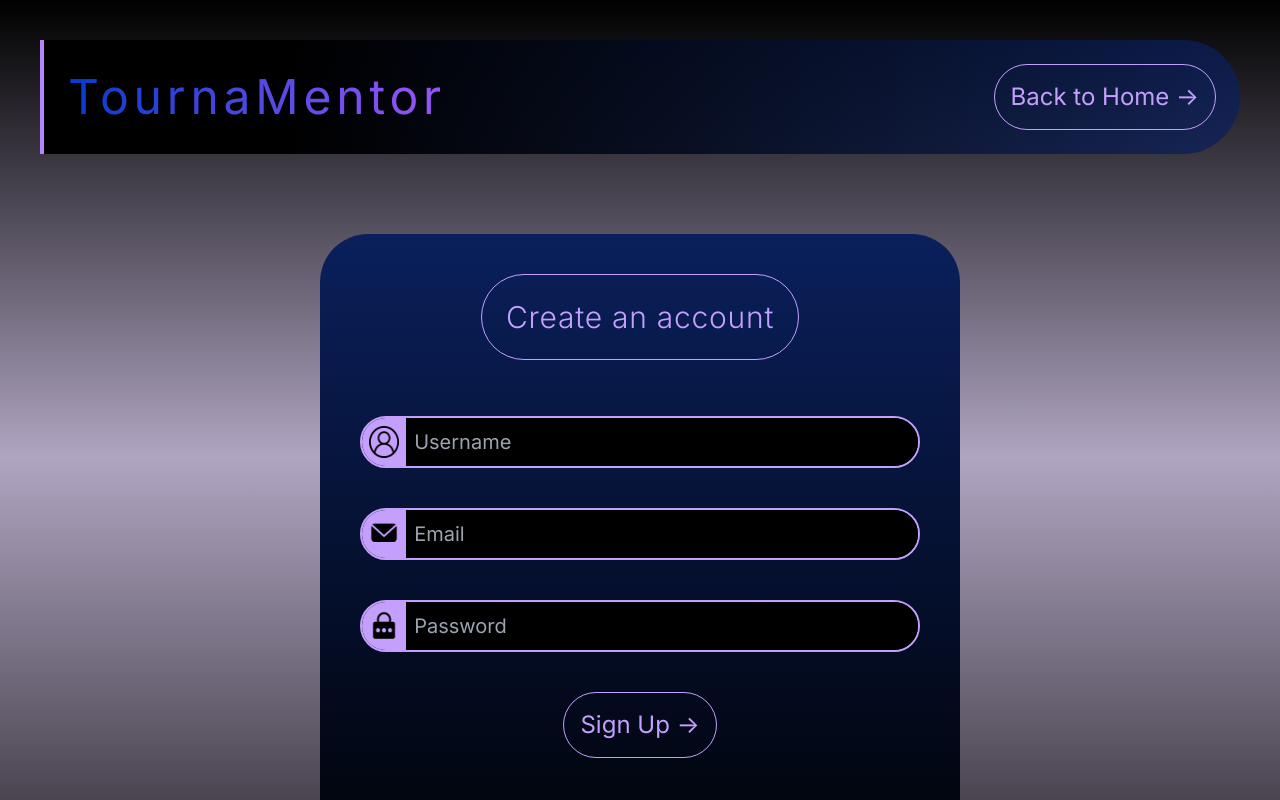
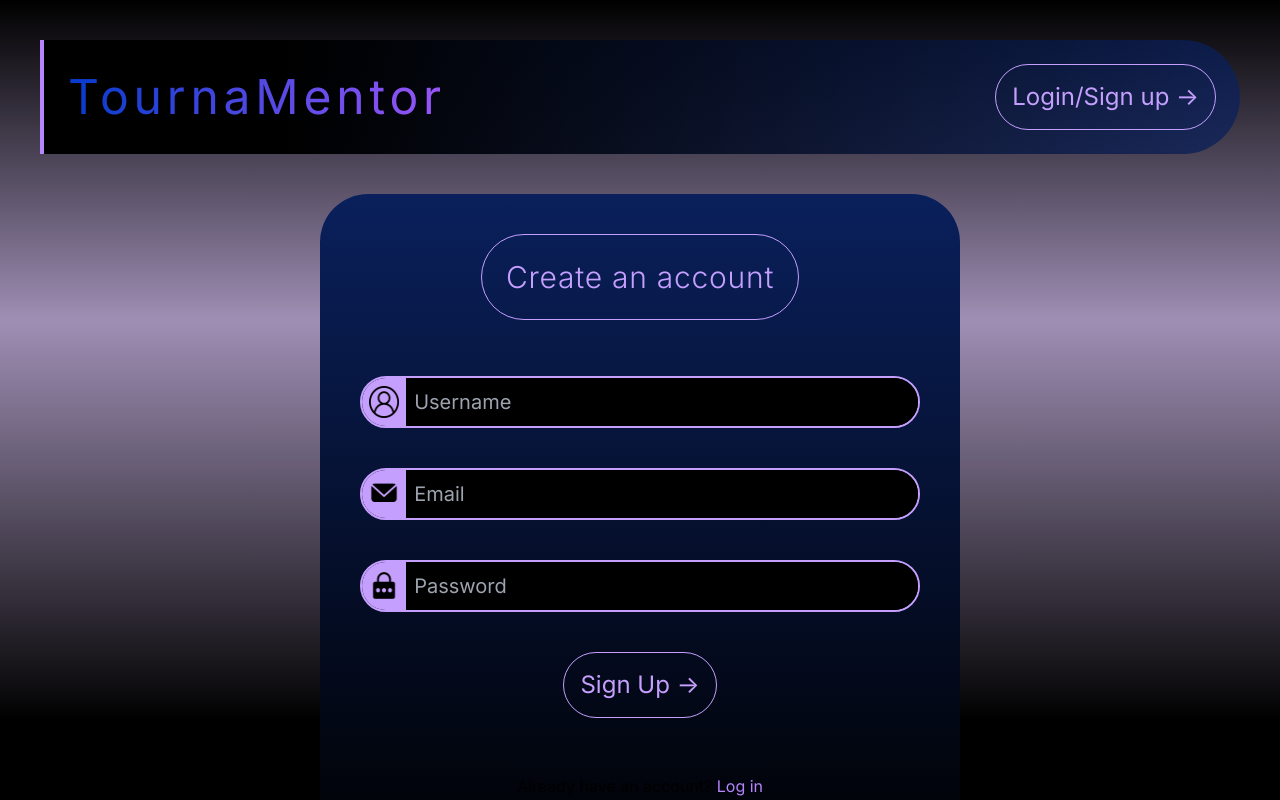
Before and after one commit to KaranvirB/tournamentor, a Next.js app: page /dashboard/login in a window 1280 px wide. Shown: the top 800 px of the page. Built offline with nearby package versions, Linux system fonts and the light colour scheme; what tailwindcss-animated would draw is missing.

Commit message:
Added and fixed React Redux implementation for Login button

```diff
--- a/src/app/components/layout.tsx
+++ b/src/app/components/layout.tsx
@@ -1,5 +1,9 @@
+'use client'
 import { ReactNode } from "react";
 import Link from "next/link";
+import LoginPageButton from "./loginPageButton";
+import { useAppSelector, useAppDispatch } from "../hooks";
+import { goLogin } from "../features/buttons/loginPageSlice";
 
 /*
 *  This is the layout of most pages on the site
@@ -7,7 +11,40 @@ import Link from "next/link";
 *  This allows for less repetition of code across the project
 */
 
+// interface State {
+//     isLogin: boolean,
+//     text: string,
+//     link: string
+// };
+
+// type Action =
+//       {type: "login"}
+//     | {type: "return"}
+
+// const initialState: State = {isLogin: false, text: "Login/Sign up", link: "/dashboard/login"};
+// const loginState: State = {isLogin: true, text: "Return to Homepage", link: "/dashboard"};
+
+// function stateReducer(state: State, action: Action): State {
+//     switch (action.type) {
+//         case "login":
+//             return loginState;
+//         case "return":
+//             return initialState;
+//         default:
+//             throw new Error("Unknown action");
+//     }
+// }
+
 export default function Layout({children,}: Readonly<{children:ReactNode;}>) {
+
+    // const [state, dispatch] = useReducer(stateReducer, initialState);
+
+    // const goLogin = () => dispatch({ type: "login"});
+    // const goBack = () => dispatch({ type: "return"});
+
+    const loginPage = useAppSelector((state) => state.loginPageButton.value)
+    const dispatch = useAppDispatch();
+
     return (
         <main className="flex flex-col h-screen p-10 space-y-10 justify-between bg-gradient-to-b from-black via-purple-950/40 via-40% to-black to-90%">
 
@@ -15,12 +52,13 @@ export default function Layout({children,}: Readonly<{children:ReactNode;}>) {
 
             <div className="flex flex-row bg-gradient-to-l from-blue-950/75 to-black to-80% border-l-4 border-purple-400 p-6 rounded-r-full justify-between">
                 <Link href="/dashboard" className="text-5xl tracking-widest bg-gradient-to-r from-blue-800 to-purple-500 text-transparent bg-clip-text my-auto animate-in fade-in hover:animate-pulse animate-infinite">TournaMentor</Link>
-                <Link href="/dashboard/login" className="text-2xl text-purple-300 h-full rounded-full border border-purple-300 p-4 my-auto hover:-translate-x-4 duration-100 hover:bg-purple-500/25 duration-100">
-                    Login / Sign Up{" "}
-                    <span className="inline-block">
-                        -&gt;
-                    </span>
-                </Link>
+
+                {loginPage === false?
+                    <LoginPageButton text="Login/Sign up" onClick={() => dispatch(goLogin())} href="/dashboard/login" />:
+                    <LoginPageButton text="Back to Home" onClick={() => dispatch(goLogin())} href="/dashboard" />
+                }
+
+
             </div>
 
             {/* This is where the main contents of the page go */}
--- /dev/null
+++ b/src/app/components/loginPageButton.tsx
@@ -0,0 +1,14 @@
+'use client'
+import Link from "next/link"
+
+export default function LoginPageButton({ text, onClick, href }: {text: string, onClick: any, href: string}) {
+
+    return(
+        <Link href={href} replace onClick={onClick} className="text-2xl text-purple-300 h-full rounded-full border border-purple-300 p-4 my-auto hover:-translate-x-4 duration-100 hover:bg-purple-500/25 duration-100">
+            {text}{" "}
+            <span className="inline-block">
+                -&gt;
+            </span>
+        </Link>
+    );
+}
--- a/src/app/components/loginSignup.tsx
+++ /dev/null
@@ -1,3 +0,0 @@
-export default function loginSignup() {
-
-}
--- a/src/app/dashboard/login/page.tsx
+++ b/src/app/dashboard/login/page.tsx
@@ -1,17 +1,19 @@
-'use client';
+'use client'
 import Link from "next/link";
 import Image from "next/image";
 import userImg from "../../../../public/img/1144760.png"
 import emailImg from "../../../../public/img/327339.png"
 import passImg from "../../../../public/img/3099886.png"
 import { useState } from "react";
+import Layout from "@/app/components/layout";
 
 export default function Login() {
 
     const [signUp, signUpAction] = useState(true);
 
     return (
-        <main className="box-border p-10 space-y-20 bg-gradient-to-b from-black via-purple-950/30 via-40% to-black to-90%">
+        <Layout>
+        {/* <main className="box-border p-10 space-y-20 bg-gradient-to-b from-black via-purple-950/30 via-40% to-black to-90%">
             <div className="flex flex-row bg-gradient-to-l from-blue-950/75 to-black to-80% border-l-4 border-purple-400 p-6 rounded-r-full justify-between">
                 <Link href="/dashboard" className="text-5xl tracking-widest bg-gradient-to-r from-blue-800 to-purple-500 text-transparent bg-clip-text my-auto hover:animate-pulse animate-infinite">TournaMentor</Link>
                 <Link href="../dashboard" className="text-2xl text-purple-300 h-full rounded-full border border-purple-300 p-4 my-auto hover:-translate-x-4 duration-100 hover:bg-purple-500/25 duration-100">
@@ -20,7 +22,7 @@ export default function Login() {
                         -&gt;
                     </span>
                 </Link>
-            </div>
+            </div> */}
             <div className="flex justify-center w-full">
                 <div className="flex flex-col justify-center items-center w-[40rem] bg-gradient-to-b from-blue-950 to-black border-b-4 border-purple-400 py-10 rounded-t-[3rem] space-y-14">
                     {signUp === true?
@@ -80,12 +82,13 @@ export default function Login() {
                     </div>
                 </div>
             </div>
-            <div className="flex flex-row bg-gradient-to-r from-blue-950 to-black to-80% border-r-4 border-purple-400 p-6 rounded-l-full justify-between">
+            {/* <div className="flex flex-row bg-gradient-to-r from-blue-950 to-black to-80% border-r-4 border-purple-400 p-6 rounded-l-full justify-between">
                 <div className="flex flex-col text-lg text-purple-300 mx-auto">
                     <h1>Contact: </h1>
                     <h1>About </h1>
                 </div>
             </div>
-        </main>
+        </main> */}
+        </Layout>
     );
 }
--- /dev/null
+++ b/src/app/features/buttons/loginPageSlice.tsx
@@ -0,0 +1,24 @@
+'use client'
+import { createSlice, PayloadAction } from '@reduxjs/toolkit'
+import type { RootState } from '../../store'
+
+interface PageState {
+    value: boolean
+}
+
+export const initialState: PageState = {
+    value: false
+}
+
+export const loginPageSlice = createSlice({
+    name: 'login',
+    initialState,
+    reducers: {
+        goLogin: (state) => {
+            state.value = !state.value
+        }
+    },
+})
+
+export const { goLogin } = loginPageSlice.actions
+export default loginPageSlice.reducer
--- a/src/app/hooks.tsx
+++ b/src/app/hooks.tsx
@@ -1,8 +1,7 @@
-// 'use client'
-// import type { TypedUseSelectorHook } from 'react-redux'
-// import { useDispatch, useSelector } from 'react-redux'
-// import type { AppDispatch, RootState } from './store'
+import { TypedUseSelectorHook } from 'react-redux'
+import { useDispatch, useSelector } from 'react-redux'
+import type { AppDispatch, RootState } from './store'
 
-// // Use throughout your app instead of plain `useDispatch` and `useSelector`
-// export const useAppDispatch = () => useDispatch<AppDispatch>()
-// export const useAppSelector: TypedUseSelectorHook<RootState> = useSelector
+// Use throughout your app instead of plain `useDispatch` and `useSelector`
+export const useAppDispatch: () => AppDispatch = useDispatch
+export const useAppSelector: TypedUseSelectorHook<RootState> = useSelector
--- a/src/app/layout.tsx
+++ b/src/app/layout.tsx
@@ -2,7 +2,7 @@
 import type { Metadata } from "next";
 import { Inter } from "next/font/google";
 import "./globals.css";
-// import { Providers } from "./providers";
+import { Providers } from "./providers";
 
 
 const inter = Inter({ subsets: ["latin"] });
@@ -20,9 +20,9 @@ export default function RootLayout({
   return (
     <html lang="en">
       <body className={inter.className}>
-        {/* <Providers> */}
+        <Providers>
           {children}
-        {/* </Providers> */}
+        </Providers>
       </body>
     </html>
   );
--- a/src/app/providers.tsx
+++ b/src/app/providers.tsx
@@ -1,8 +1,8 @@
-// 'use client';
-// import { Provider } from "react-redux";
-// import { store } from "./store";
-// import { ReactNode } from "react";
+'use client';
+import { Provider } from "react-redux";
+import { store } from "./store";
+import { ReactNode } from "react";
 
-// export function Providers({ children, }: Readonly<{children:ReactNode}> ) {
-//   return <Provider store={store}>{children}</Provider>;
-// }
+export function Providers({ children, }: Readonly<{children:ReactNode}> ) {
+  return <Provider store={store}>{children}</Provider>;
+}
--- a/src/app/store.tsx
+++ b/src/app/store.tsx
@@ -1,12 +1,10 @@
 'use client'
 import { configureStore } from "@reduxjs/toolkit";
-// import loginButtonReducer from "./features/buttons/loginButton";
-// import loginSignUpReducer from "./features/buttons/loginSignup";
+import loginPageReducer from "@/app/features/buttons/loginPageSlice";
 
 export const store = configureStore({
     reducer: {
-        // loginButton: loginButtonReducer,
-        // loginSignUpButton: loginSignUpReducer,
+        loginPageButton: loginPageReducer,
     },
 })
 
```
Also changed, not shown: src/app/components/loginButton.tsx (deleted, +0 -29 lines), src/app/features/buttons/loginButton.tsx (deleted, +0 -26 lines), src/app/features/buttons/loginSignup.tsx (deleted, +0 -26 lines).
